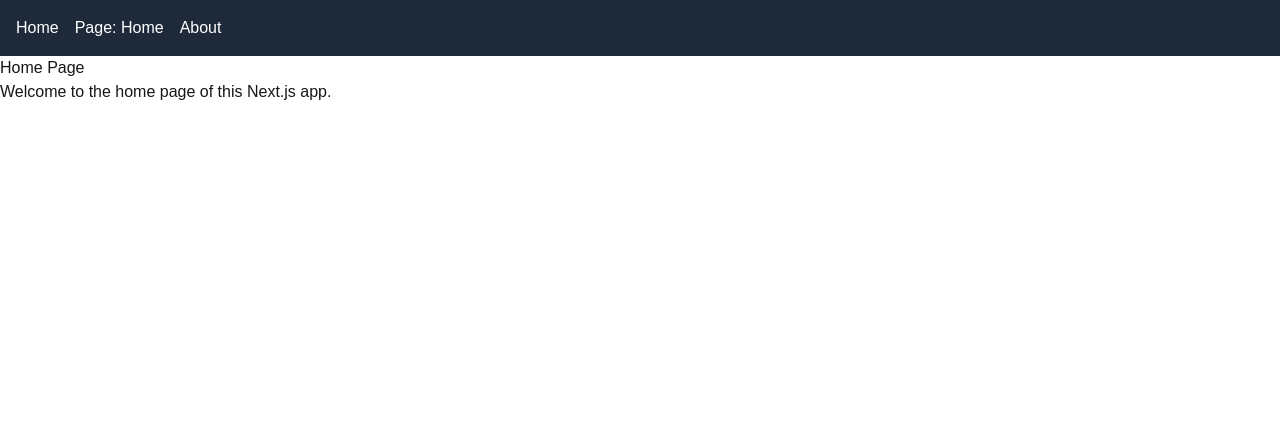
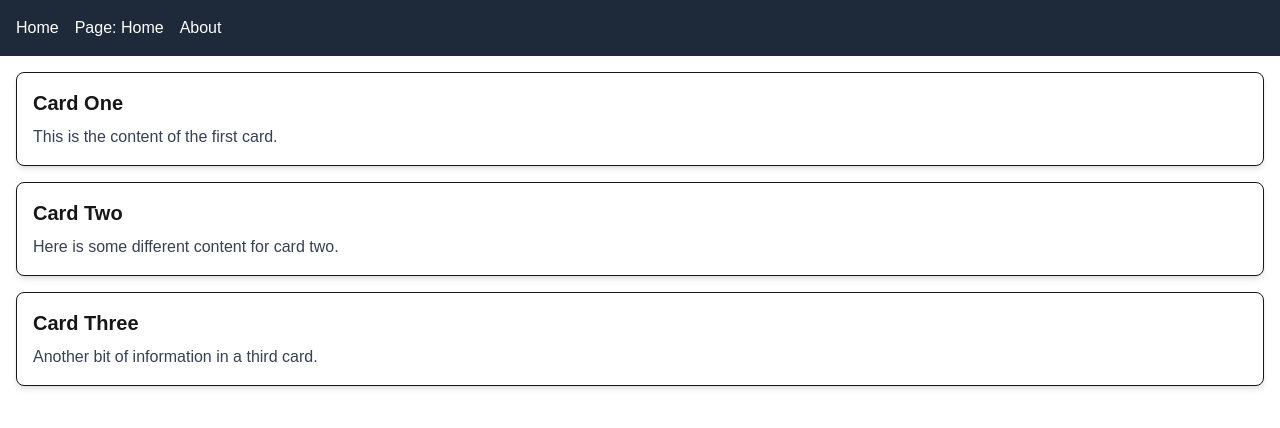
Before and after one commit to SharonMawiaJohn/alx-project-0x02-setup, a Next.js app in the folder alx-project-2/: page /home in a window 1280 px wide. Shown: the top 428 px of the page. Built offline with nearby package versions, Linux system fonts and the light colour scheme.

Commit message:
Adds the home.tsx content

```diff
--- a/alx-project-2/pages/home.tsx
+++ b/alx-project-2/pages/home.tsx
@@ -1,11 +1,24 @@
 // pages/home.tsx
+import React from 'react';
+import Card from '../components/common/Card';
+
 const Home = () => {
   return (
-    <div>
-      <h1>Home Page</h1>
-      <p>Welcome to the home page of this Next.js app.</p>
+    <div className="space-y-4 p-4">
+      <Card title="Card One" content="This is the content of the first card." />
+      <Card title="Card Two" content="Here is some different content for card two." />
+      <Card title="Card Three" content="Another bit of information in a third card." />
     </div>
   );
 };
 
 export default Home;
+// This is the home page of the Next.js application.
+// It imports the Card component and displays multiple cards with different content.
+// The page is styled with Tailwind CSS classes for spacing and padding.
+// The Home component is exported as the default export of this module.
+// The Home component uses the Card component to display three cards with different titles and content.
+// The cards are arranged vertically with some spacing between them using Tailwind CSS classes.
+// The Home component is exported as the default export of this module, making it accessible for routing in the Next.js application.
+// The Home component is styled using Tailwind CSS for a clean and modern look.
+// The Home component serves as a simple demonstration of how to use the Card component in a Next.js page.
```
